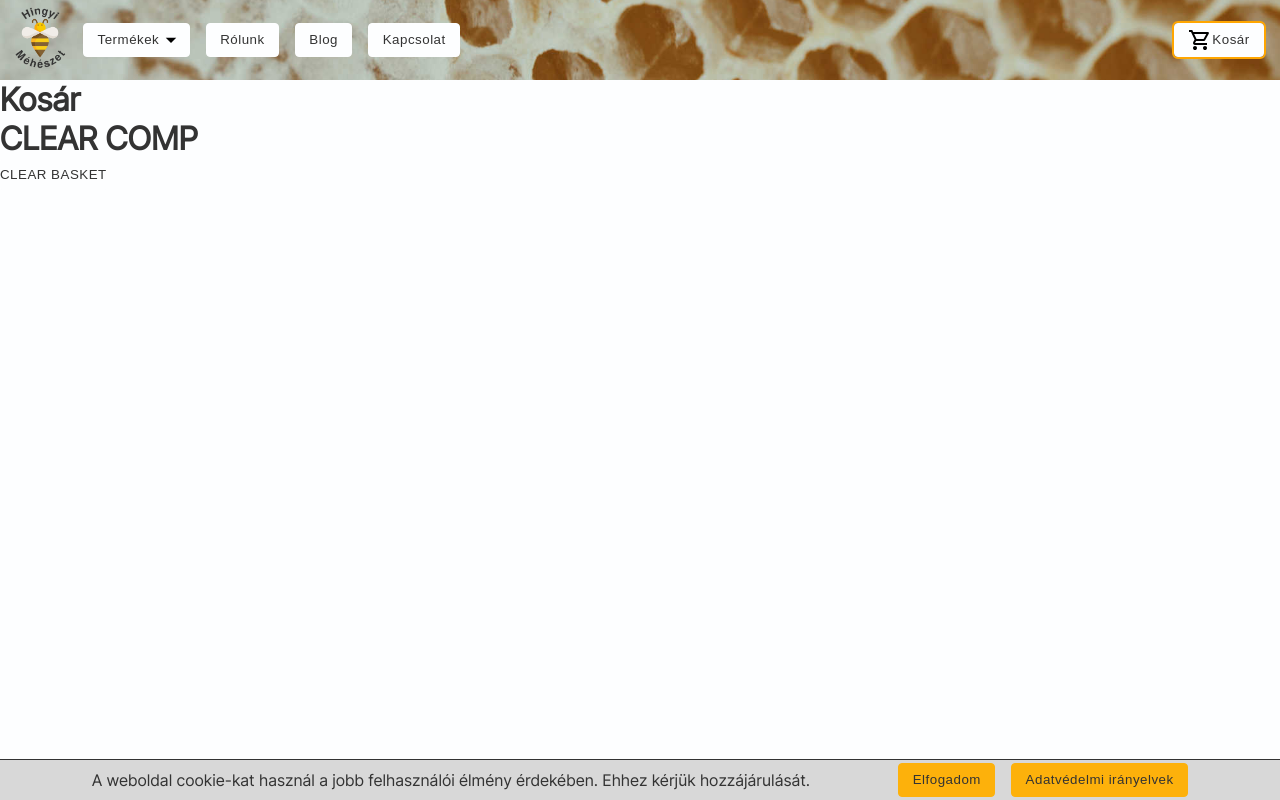
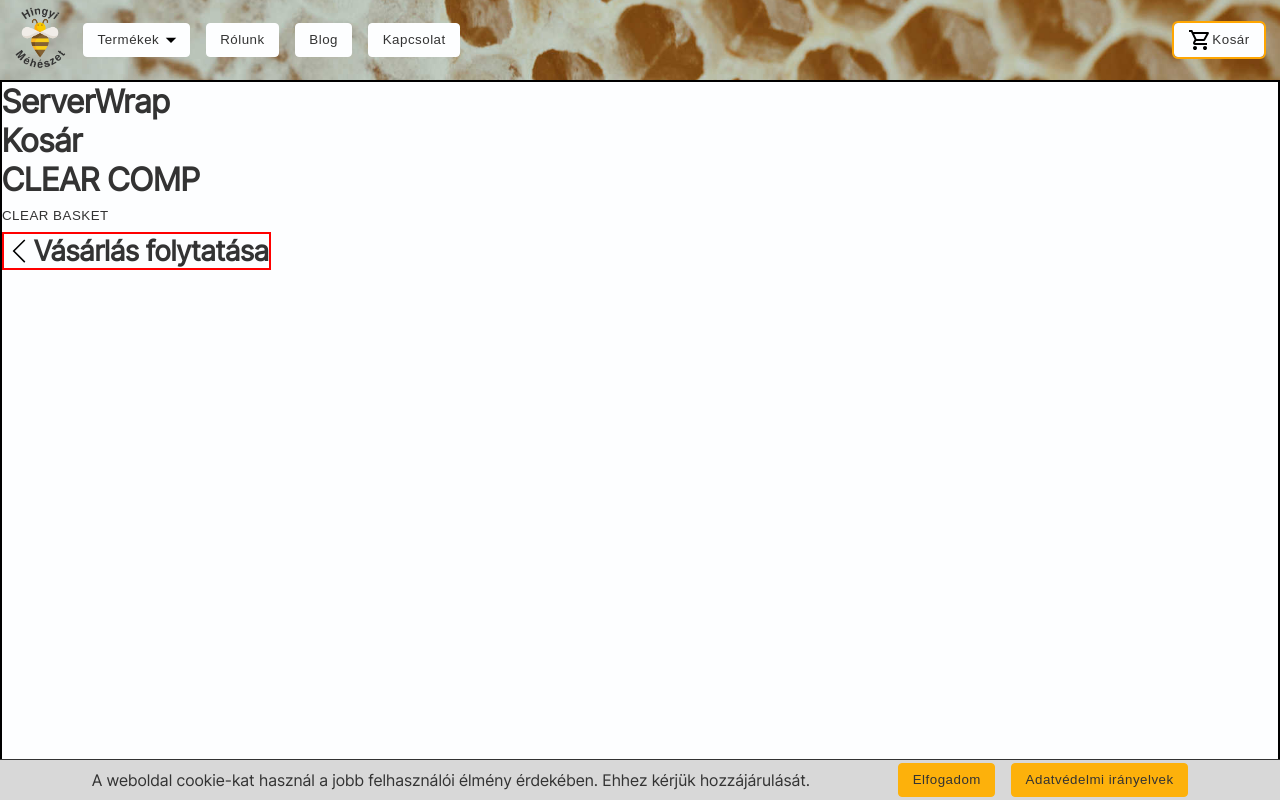
Before and after one commit to tibilodon/beepal, a Next.js app: page /checkout in a window 1280 px wide. Built offline with nearby package versions, Linux system fonts and the light colour scheme; no server answers.

Commit message:
added active class for all products

```diff
--- a/app/CookieFooter.tsx
+++ b/app/CookieFooter.tsx
@@ -13,7 +13,7 @@ const CookieFooter = () => {
   const router = useRouter();
 
   const acceptCookie = () => {
-    setCookie("tncCookie", 1, true);
+    setCookie("tncCookie", 1);
     router.refresh();
   };
   return (
--- a/app/Header.tsx
+++ b/app/Header.tsx
@@ -23,13 +23,13 @@ const Header = () => {
           />
         </Link>
         <Navbar />
-        <Link href={"/checkout"}>
-          <div className={styles.cart}>
-            <ActiveClassWrap checkPath={"/checkout"}>
+        <div className={styles.cart}>
+          <ActiveClassWrap refresh={true} checkPath={"/checkout"}>
+            <Link href={"/checkout"}>
               <Basket />
-            </ActiveClassWrap>
-          </div>
-        </Link>
+            </Link>
+          </ActiveClassWrap>
+        </div>
       </div>
     </>
   );
--- a/app/Navbar.tsx
+++ b/app/Navbar.tsx
@@ -25,7 +25,7 @@ const Navbar: React.FC<any> = () => {
   return (
     <nav className={styles.wrap}>
       <div className={styles.buttonWrap}>
-        <ActiveClassWrap checkPath="/products">
+        <ActiveClassWrap checkPath={"/products"}>
           <DropdownButton />
         </ActiveClassWrap>
         {/* <div className={activeClass("/products")}> */}
--- /dev/null
+++ b/app/checkout/Checkout.tsx
@@ -0,0 +1,57 @@
+// "use client";
+import React from "react";
+// import Button from "@/components/Button";
+// import { deleteCookie } from "cookies-next";
+// import { useRouter } from "next/navigation";
+import Clearer from "./Clearer";
+import { cookies } from "next/headers";
+
+export const dynamic = "force-dynamic";
+
+const Checkout: React.FC<any> = ({ test }) => {
+  const nextCookies = cookies();
+
+  // const all = nextCookies.getAll();
+  const acacia: any = nextCookies.get("acacia");
+  const colza: any = nextCookies.get("colza");
+  const mixed: any = nextCookies.get("mixed");
+  // console.log(all);
+  let anotherCheck;
+  if (acacia) {
+    anotherCheck = acacia.value;
+  }
+  // const router = useRouter();
+
+  // const clearBasket = () => {
+  //   deleteCookie("acacia");
+  //   router.refresh();
+  // };
+  return (
+    <div>
+      <h1>Kosár</h1>
+      {acacia && (
+        <>
+          <h1>server again</h1>
+          <h2>Acacia :{acacia.value}</h2>
+          <h2>value: {acacia.value * 3500} Ft</h2>
+        </>
+      )}
+      {test && (
+        <>
+          <h1>Props</h1>
+          <h2>Acacia :{test.value}</h2>
+          <h2>value: {test.value * 3500} Ft</h2>
+        </>
+      )}
+      {anotherCheck && (
+        <>
+          <h1>another check</h1>
+          <h2>{anotherCheck}</h2>
+        </>
+      )}
+      <Clearer />
+    </div>
+  );
+};
+
+export default Checkout;
--- /dev/null
+++ b/app/checkout/Wrap.tsx
@@ -0,0 +1,8 @@
+"use client";
+import React from "react";
+
+const Wrap = ({ children }: any) => {
+  return <>{children}</>;
+};
+
+export default Wrap;
--- a/app/checkout/page.tsx
+++ b/app/checkout/page.tsx
@@ -1,25 +1,34 @@
-// "use client";
 import React from "react";
-// import Button from "@/components/Button";
-// import { deleteCookie } from "cookies-next";
-// import { useRouter } from "next/navigation";
-import Clearer from "./Clearer";
+import Wrap from "./Wrap";
+import Checkout from "./Checkout";
+import Link from "next/link";
+import Image from "next/image";
+import arrow from "@/assets/backArrowIcon.svg";
+import styles from "@/styles/checkout.module.scss";
+import { cookies } from "next/headers";
 
 export const dynamic = "force-dynamic";
 
-const Checkout: React.FC<any> = () => {
-  // const router = useRouter();
+// import { cookies } from "next/headers";
 
-  // const clearBasket = () => {
-  //   deleteCookie("acacia");
-  //   router.refresh();
-  // };
+const ServerWrap = () => {
+  const nextCookies = cookies();
+  const acacia: any = nextCookies.get("acacia");
+  // console.log(acacia);
   return (
-    <div>
-      <h1>Kosár</h1>
-      <Clearer />
+    <div className={styles.wrap}>
+      <h1>ServerWrap</h1>
+      {/* <Wrap> */}
+      <Checkout test={acacia} />
+      {/* </Wrap> */}
+      <Link href={"/products"}>
+        <div className={styles.continue}>
+          <Image className={styles.img} alt="back arrow icon" src={arrow} />
+          <h3>Vásárlás folytatása</h3>
+        </div>
+      </Link>
     </div>
   );
 };
 
-export default Checkout;
+export default ServerWrap;
--- a/app/products/mixed/page.tsx
+++ b/app/products/mixed/page.tsx
@@ -5,7 +5,6 @@ import { cookies } from "next/headers";
 
 const Mixed: React.FC<any> = () => {
   const nextCookies = cookies();
-
   const mixed: any = nextCookies.get("mixed");
   let mixedValue: number = 0;
   if (mixed) {
--- a/components/Basket.tsx
+++ b/components/Basket.tsx
@@ -17,6 +17,8 @@ const Basket: React.FC<BasketProps> = () => {
   const acacia: any = nextCookies.get("acacia");
   const colza: any = nextCookies.get("colza");
   const mixed: any = nextCookies.get("mixed");
+  // const all = nextCookies.getAll();
+  // console.log(all);
 
   //all items in cart
   let cartItems: number = 0;
--- a/components/Select.tsx
+++ b/components/Select.tsx
@@ -12,6 +12,7 @@ interface SelectProps {
   name: string;
   amount: number;
   cookieProp: number;
+  strict: any;
 }
 
 const Select: React.FC<SelectProps> = ({ name, amount, cookieProp }) => {
@@ -29,7 +30,7 @@ const Select: React.FC<SelectProps> = ({ name, amount, cookieProp }) => {
 
   const handleSubmit = () => {
     let res = selectedValue + cookieProp;
-    setCookie(name, res, true);
+    setCookie(name, res);
     router.refresh();
   };
 
--- a/components/wraps/ActiveClassWrap.tsx
+++ b/components/wraps/ActiveClassWrap.tsx
@@ -1,24 +1,50 @@
 "use client";
 import styles from "@/styles/wraps/activeClassWrap.module.scss";
 
-import { usePathname } from "next/navigation";
+import { usePathname, useRouter } from "next/navigation";
 
 interface ActiveClassWrapProps {
   children: any;
   checkPath: string;
+  // checkPaths?: boolean;
+  refresh?: boolean;
+  // onClick: () => void;
 }
 const ActiveClassWrap: React.FC<ActiveClassWrapProps> = ({
   children,
   checkPath,
+  // checkPaths,
+  refresh,
 }) => {
   const pathName = usePathname();
+  const router = useRouter();
+
+  // const test = "/products/acacia";
+  // console.log(pathName);
 
   const activeClass = (path: string): any => {
     let res;
-    pathName === path ? (res = styles.active) : (res = null);
+    pathName === path || pathName?.includes(path)
+      ? (res = styles.active)
+      : (res = null);
     return res;
   };
-  return <div className={activeClass(checkPath)}>{children}</div>;
+
+  const refreshHandler = () => {
+    router.refresh();
+  };
+
+  return (
+    <>
+      <div
+        //@ts-ignore
+        onClick={refresh && refreshHandler}
+        className={activeClass(checkPath)}
+      >
+        {children}
+      </div>
+    </>
+  );
 };
 
 export default ActiveClassWrap;
--- /dev/null
+++ b/styles/checkout.module.scss
@@ -0,0 +1,22 @@
+@use "./mixins" as mix;
+@use "./vars" as *;
+
+.wrap {
+  @include test();
+  height: 100%;
+  .continue {
+    @include rtest();
+    display: flex;
+    align-items: center;
+    width: fit-content;
+    // height: 100%;
+    // height: 2em;
+    .img {
+      width: 30px;
+      height: 30px;
+    }
+    // h3 {
+    font-size: 1.5em;
+    // }
+  }
+}
```
Also changed, not shown: assets/backArrowIcon.svg (added).
